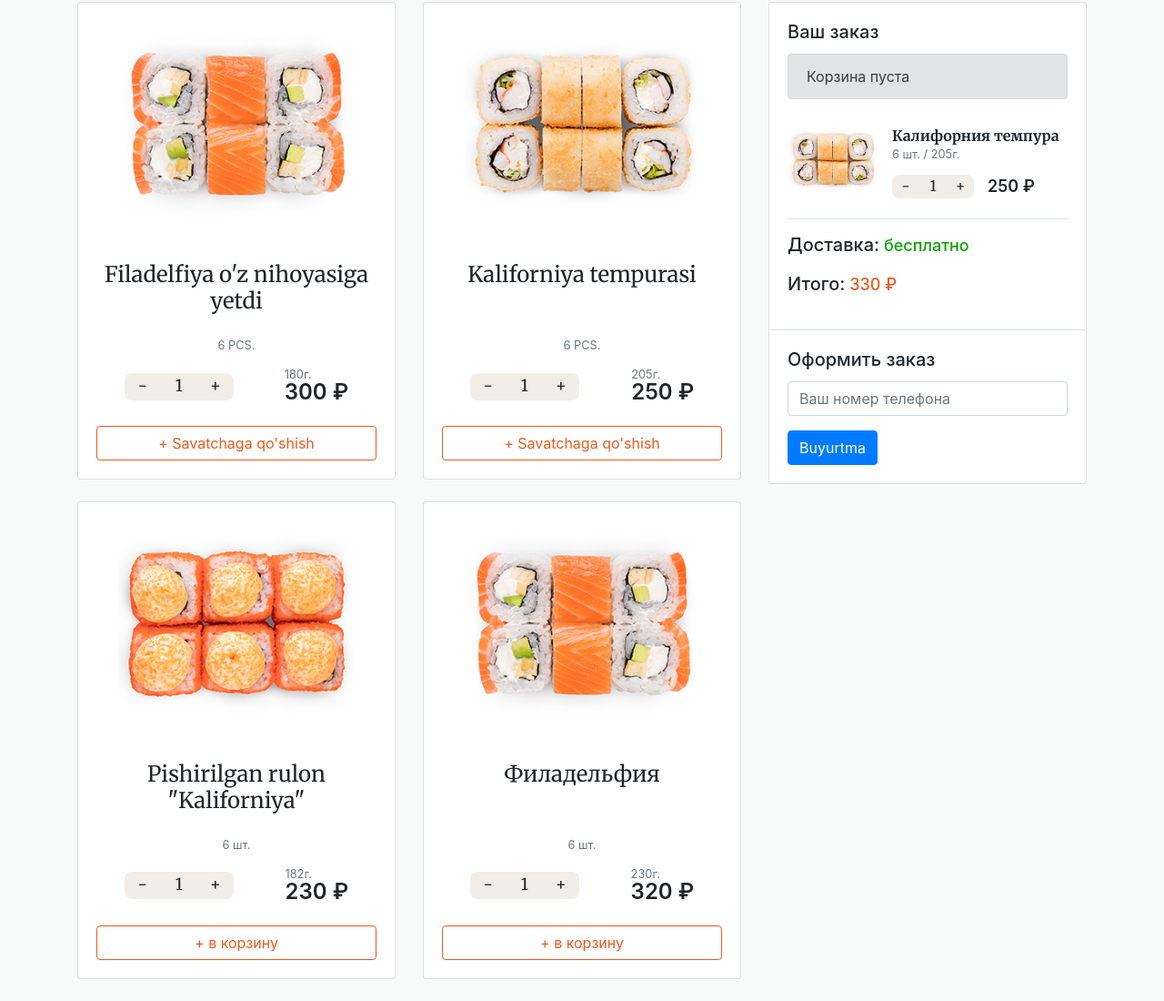
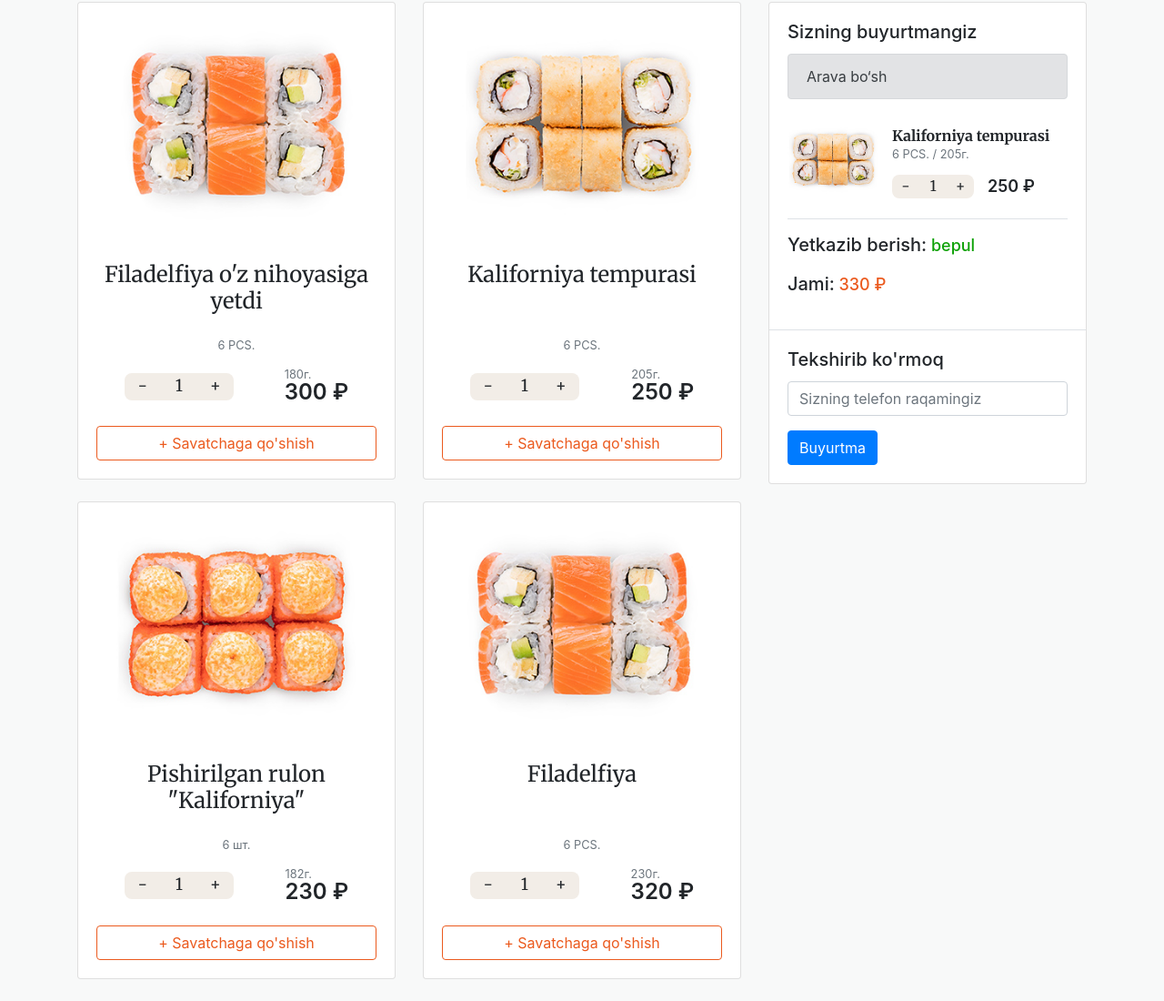
Before and after one commit to UtkirbekYuldoshev96/Javascript-E-Commers, a plain HTML site: page index.html in a window 1280 px wide. Shown: the part 303-1403 px from the top of the page at 91% size. Drawn offline with Linux system fonts and the light colour scheme.

Commit message:
add list main

```diff
--- a/index.html
+++ b/index.html
@@ -1,6 +1,5 @@
 <!DOCTYPE html>
 <html lang="en">
-
 <head>
 	<meta charset="UTF-8">
 	<meta name="viewport" content="width=device-width, initial-scale=1.0, shrink-to-fit=no">
@@ -30,22 +29,18 @@
 							<div class="card-body text-center">
 								<h4 class="item-title">Filadelfiya o'z nihoyasiga yetdi</h4>
 								<p><small data-items-in-box class="text-muted">6 PCS.</small></p>
-
 								<div class="details-wrapper">
 									<div class="items counter-wrapper">
 										<div class="items__control" data-action="minus">-</div>
 										<div class="items__current" data-counter>1</div>
 										<div class="items__control" data-action="plus">+</div>
 									</div>
-
 									<div class="price">
 										<div class="price__weight">180г.</div>
 										<div class="price__currency">300 ₽</div>
 									</div>
 								</div>
-
 								<button data-cart type="button" class="btn btn-block btn-outline-warning">+ Savatchaga qo'shish</button>
-
 							</div>
 						</div>
 					</div>
@@ -58,20 +53,17 @@
 							<div class="card-body text-center">
 								<h4 class="item-title">Kaliforniya tempurasi</h4>
 								<p><small data-items-in-box class="text-muted">6 PCS.</small></p>
-
 								<div class="details-wrapper">
 									<div class="items counter-wrapper">
 										<div class="items__control" data-action="minus">-</div>
 										<div class="items__current" data-counter>1</div>
 										<div class="items__control" data-action="plus">+</div>
 									</div>
-
 									<div class="price">
 										<div class="price__weight">205г.</div>
 										<div class="price__currency">250 ₽</div>
 									</div>
 								</div>
-
 								<button data-cart type="button" class="btn btn-block btn-outline-warning">+ Savatchaga qo'shish</button>
 							</div>
 						</div>
@@ -85,7 +77,6 @@
 							<div class="card-body text-center">
 								<h4 class="item-title">Pishirilgan rulon "Kaliforniya"</h4>
 								<p><small data-items-in-box class="text-muted">6 шт.</small></p>
-
 								<div class="details-wrapper">
 									<div class="items counter-wrapper">
 										<div class="items__control" data-action="minus">-</div>
@@ -97,11 +88,8 @@
 										<div class="price__weight">182г.</div>
 										<div class="price__currency">230 ₽</div>
 									</div>
-
 								</div>
-
-								<button data-cart type="button" class="btn btn-block btn-outline-warning">+ в корзину</button>
-
+								<button data-cart type="button" class="btn btn-block btn-outline-warning">+ Savatchaga qo'shish</button>
 							</div>
 						</div>
 					</div>
@@ -112,32 +100,26 @@
 						<div class="card mb-4" data-id="04">
 							<img class="product-img" src="img/roll/philadelphia.jpg" alt="">
 							<div class="card-body text-center">
-								<h4 class="item-title">Филадельфия</h4>
-								<p><small data-items-in-box class="text-muted">6 шт.</small></p>
-
+								<h4 class="item-title">Filadelfiya</h4>
+								<p><small data-items-in-box class="text-muted">6 PCS.</small></p>
 								<div class="details-wrapper">
 									<div class="items counter-wrapper">
 										<div class="items__control" data-action="minus">-</div>
 										<div class="items__current" data-counter>1</div>
 										<div class="items__control" data-action="plus">+</div>
 									</div>
-
 									<div class="price">
 										<div class="price__weight">230г.</div>
 										<div class="price__currency">320 ₽</div>
 									</div>
-
 								</div>
-
 								<button data-cart type="button" class="btn btn-block btn-outline-warning">
-									+ в корзину
+									+ Savatchaga qo'shish
 								</button>
-
 							</div>
 						</div>
 					</div>
 					<!-- // Ролл -->
-
 				</div>
 			</div>
 
@@ -145,13 +127,12 @@
 				<!-- Корзина -->
 				<div class="card mb-4">
 					<div class="card-body">
-						<h5 class="card-title">Ваш заказ</h4>
+						<h5 class="card-title">Sizning buyurtmangiz</h4>
 						<div data-cart-empty class="alert alert-secondary" role="alert">
-							Корзина пуста
+							Arava bo‘sh
 						</div>
 						<!-- cart-wrapper -->
 						<div class="cart-wrapper">
-
 							<!-- Cart item -->
 							<div class="cart-item" data-id="02">
 								<div class="cart-item__top">
@@ -159,12 +140,11 @@
 										<img src="img/roll/california-tempura.jpg" alt="">
 									</div>
 									<div class="cart-item__desc">
-										<div class="cart-item__title">Калифорния темпура</div>
-										<div class="cart-item__weight">6 шт. / 205г.</div>
+										<div class="cart-item__title">Kaliforniya tempurasi</div>
+										<div class="cart-item__weight">6 PCS. / 205г.</div>
 
 										<!-- cart-item__details -->
 										<div class="cart-item__details">
-
 											<div class="items items--small counter-wrapper">
 												<div class="items__control" data-action="minus">-</div>
 												<div class="items__current" data-counter="">1</div>
@@ -174,33 +154,29 @@
 											<div class="price">
 												<div class="price__currency">250 ₽</div>
 											</div>
-
 										</div>
 										<!-- // cart-item__details -->
-
 									</div>
 								</div>
 							</div>
 							<!-- // Cart item -->
-
 						</div>
 						<!-- // cart-wrapper -->
 
 						<!-- Стоимость заказа -->
 						<div class="cart-total">
-							<p><span class="h5">Доставка:</span> <span class="delivery-cost free">бесплатно</span> </p>
-							<p><span class="h5">Итого:</span> <span class="total-price">330</span> <span class="rouble">₽</span></p>
+							<p><span class="h5">Yetkazib berish:</span> <span class="delivery-cost free">bepul</span> </p>
+							<p><span class="h5">Jami:</span> <span class="total-price">330</span> <span class="rouble">₽</span></p>
 						</div>
 						<!-- // Стоимость заказа -->
-
 					</div>
 
 					<!-- Оформить заказ -->
 					<div id="order-form" class="card-body border-top">
-						<h5 class="card-title">Оформить заказ</h4>
+						<h5 class="card-title">Tekshirib ko'rmoq</h4>
 						<form>
 							<div class="form-group">
-								<input type="text" class="form-control" placeholder="Ваш номер телефона">
+								<input type="text" class="form-control" placeholder="Sizning telefon raqamingiz">
 							</div>
 							<button type="submit" class="btn btn-primary">Buyurtma</button>
 						</form>
@@ -216,5 +192,4 @@
 	<script src="./js/counter.js" type="text/javascript"></script>
 	<script src="./js/main.js" type="text/javascript"></script>
 </body>
-
 </html>
```
Also changed, not shown: css/main.css (+0 -33 lines).
